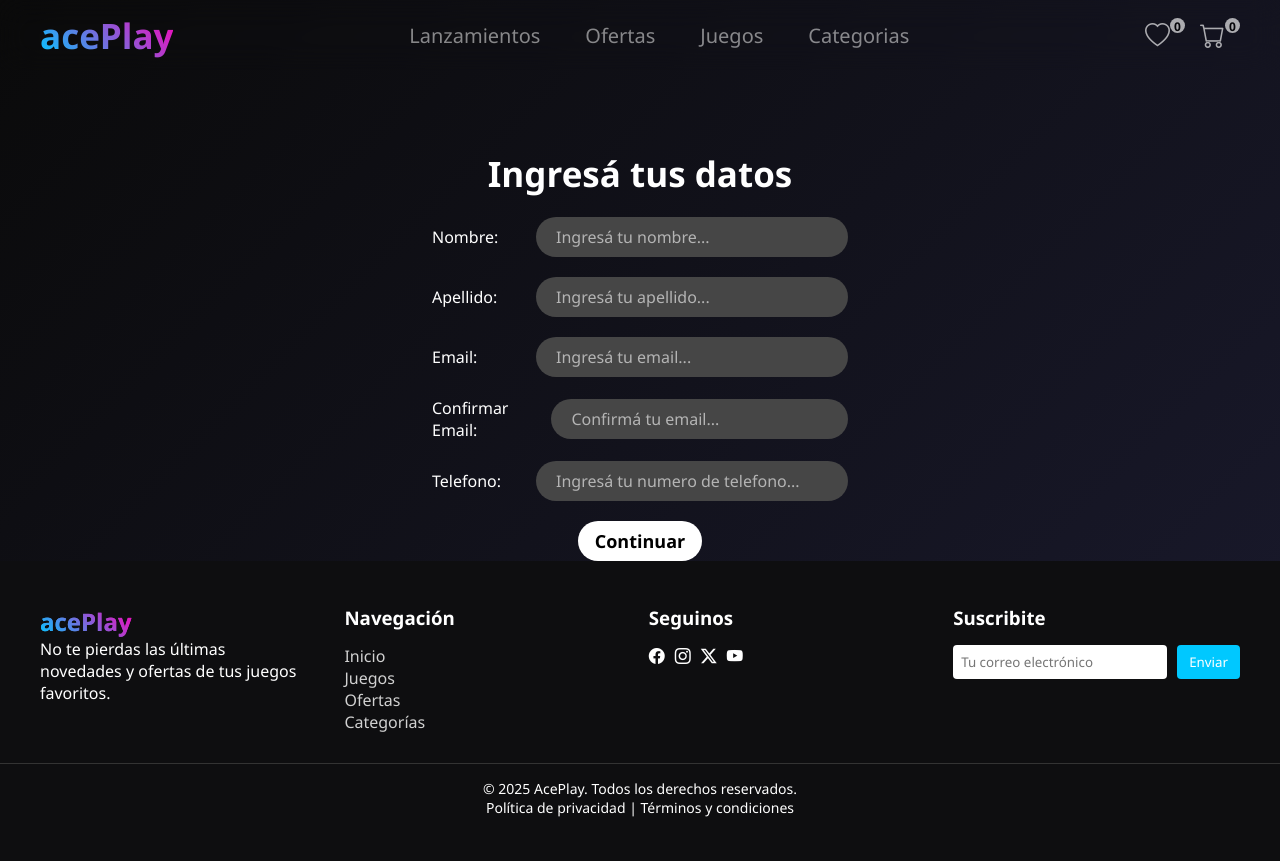
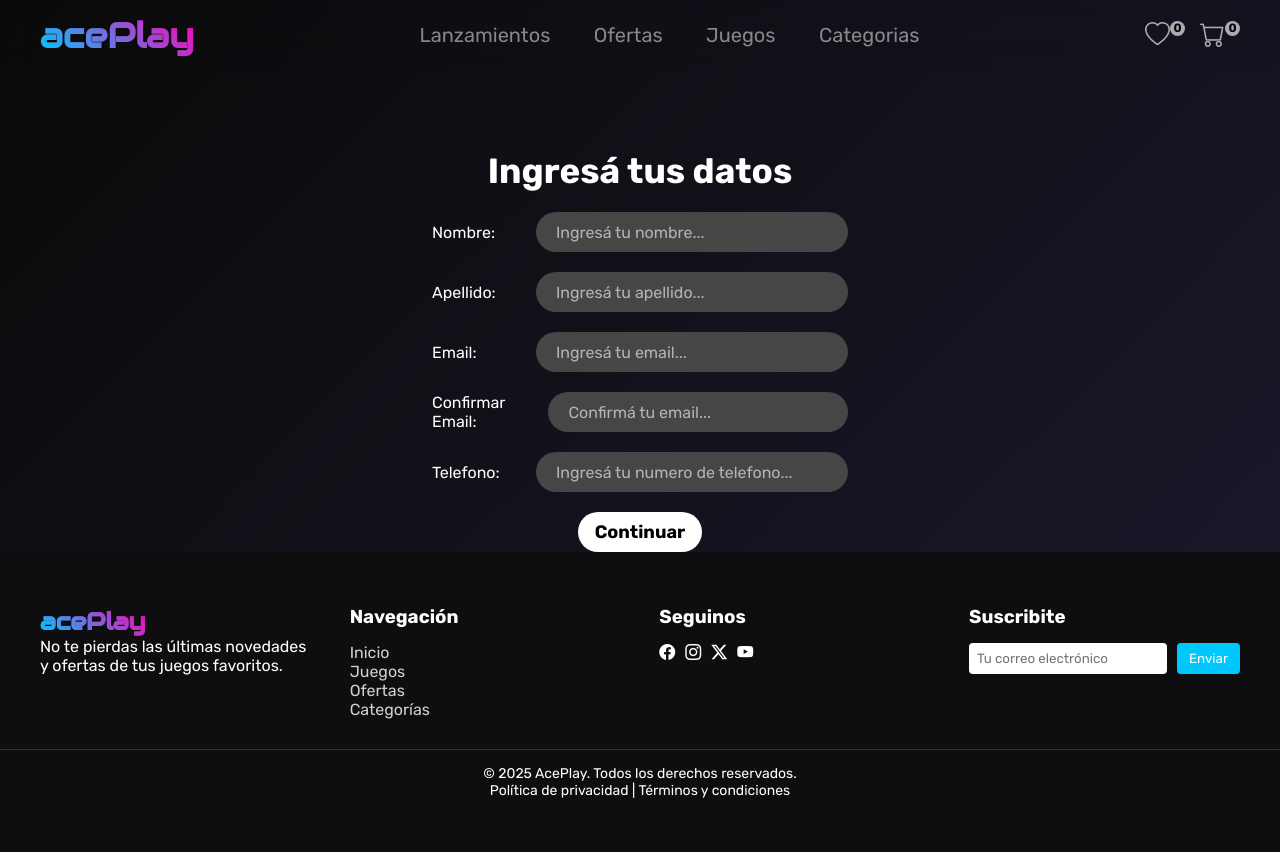
Before and after one commit to manuelAgustinRodriguezGarcia/ecommerce-Ace-Play_reactjs, a React (Create React App) app: page /checkout in a window 1280 px wide. Built offline with nearby package versions, Linux system fonts and the light colour scheme.

Commit message:
Cambio de tipografia general y cambios en diseño de jeugos data

```diff
--- a/src/components/juegos/JuegoData.jsx
+++ b/src/components/juegos/JuegoData.jsx
@@ -158,6 +158,7 @@ export const JuegoData = () => {
                     </div>
                   </div>
                 </div>
+                <h3>Requisitos de Sistema</h3>
               </div>
               <div className='data_juego_info_cta'>
                 <img src={juego.background_image} alt="" />
--- a/src/css/App.css
+++ b/src/css/App.css
@@ -1,11 +1,15 @@
 @import url("https://fonts.googleapis.com/css2?family=Play:wght@400;700&display=swap");
+@import url("https://fonts.googleapis.com/css2?family=Audiowide&display=swap");
+@import url("https://fonts.googleapis.com/css2?family=Poppins:ital,wght@0,100;0,200;0,300;0,400;0,500;0,600;0,700;0,800;0,900;1,100;1,200;1,300;1,400;1,500;1,600;1,700;1,800;1,900&display=swap");
+@import url("https://fonts.googleapis.com/css2?family=Nunito:ital,wght@0,200..1000;1,200..1000&display=swap");
+@import url("https://fonts.googleapis.com/css2?family=Rubik:ital,wght@0,300..900;1,300..900&display=swap");
 * {
   color: #fff;
   box-sizing: border-box;
   margin: 0;
   padding: 0;
   line-height: normal;
-  font-family: "segoe ui", "sans-serif";
+  font-family: "rubik", "sans-serif";
   scroll-behavior: smooth;
 }
 
@@ -26,7 +30,7 @@ a {
 }
 
 .degrade {
-  font-family: "Segoe UI", sans-serif;
+  font-family: "audiowide", sans-serif;
   font-weight: 900;
   position: relative;
   display: inline-block;
@@ -788,8 +792,9 @@ a {
 }
 .landing_links--item {
   width: 30%;
-  height: auto;
+  height: 300px;
   padding: 50px;
+  align-content: center;
   background-color: rgba(0, 0, 0, 0.2);
   transition: all 0.5s ease-in-out;
   -webkit-backdrop-filter: blur(10px);
@@ -1473,7 +1478,7 @@ a {
   align-items: center;
 }
 .data_juego_info {
-  background-color: rgba(0, 0, 0, 0.5);
+  background-color: rgba(0, 0, 0, 0.7);
   border: solid 2px rgba(124, 124, 124, 0.5);
   top: 70px;
   display: flex;
@@ -1496,6 +1501,8 @@ a {
 }
 .data_juego_info_cont h3 {
   font-size: 20px;
+  border-top: solid 2px rgba(255, 255, 255, 0.2);
+  padding-top: 5px;
 }
 .data_juego_info_cont_title {
   margin-bottom: 10px;
@@ -1606,9 +1613,6 @@ a {
   position: relative;
   margin-bottom: 10px;
 }
-.data_juego_info_cont_text h3 {
-  font-size: 20px;
-}
 .data_juego_info_cont_text .corto {
   overflow: hidden;
   transition: max-height 0.3s ease-in-out;
@@ -1682,7 +1686,7 @@ a {
   display: flex;
   flex-direction: column;
   justify-content: center;
-  width: 200px;
+  width: fit-content;
   height: 200px;
 }
 .data_juego_info_cont_rating_number h2 {
@@ -1697,6 +1701,7 @@ a {
   width: 100%;
 }
 .data_juego_info_cont_rating_perc h4 {
+  font-size: 18px;
   font-weight: normal;
   width: fit-content;
 }
@@ -1795,9 +1800,10 @@ a {
 }
 .data_juego_info_cta_btns_buy {
   position: relative;
+  overflow: hidden;
   background-color: #252525;
-  overflow: hidden;
-  z-index: 3;
+  border: none;
+  z-index: 2;
 }
 .data_juego_info_cta_btns_buy span {
   position: relative;
@@ -1816,7 +1822,7 @@ a {
   height: 350%;
   background: linear-gradient(90deg, rgb(0, 200, 255), rgb(255, 0, 183));
   position: absolute;
-  top: 100%;
+  top: 110%;
   left: -10%;
   border-radius: 80%;
 }
@@ -1840,7 +1846,8 @@ a {
 .data_juego_info_cta_btns_favCart button:hover .bi-cart {
   color: rgb(0, 255, 120);
 }
-.data_juego_info_cta_btns_favCart .bi-heart, .data_juego_info_cta_btns_favCart .bi-cart {
+.data_juego_info_cta_btns_favCart .bi-heart,
+.data_juego_info_cta_btns_favCart .bi-cart {
   transition: color 0.3s ease-in-out;
 }
 
--- a/src/pages/Juegos.jsx
+++ b/src/pages/Juegos.jsx
@@ -57,8 +57,8 @@ export const Juegos = () => {
               {listaJuegos.map((juego) =>
               (<JuegoItem key={juego.id} data={juego} />
               ))}
-              <div className='bubble'></div>
-              <div className='bubble b-1'></div>
+              {/* <div className='bubble'></div>
+              <div className='bubble b-1'></div> */}
               <div className='juegos_list_btns'>
                 <button onClick={backPage} className={currentPage === 1 ? 'hidden' : ''}>{currentPage > 1 ? currentPage - 1 : ''}</button>
                 <h4>{currentPage}</h4>
--- a/src/scss/base/reset.scss
+++ b/src/scss/base/reset.scss
@@ -1,4 +1,8 @@
 @import url('https://fonts.googleapis.com/css2?family=Play:wght@400;700&display=swap');
+@import url('https://fonts.googleapis.com/css2?family=Audiowide&display=swap');
+@import url('https://fonts.googleapis.com/css2?family=Poppins:ital,wght@0,100;0,200;0,300;0,400;0,500;0,600;0,700;0,800;0,900;1,100;1,200;1,300;1,400;1,500;1,600;1,700;1,800;1,900&display=swap');
+@import url('https://fonts.googleapis.com/css2?family=Nunito:ital,wght@0,200..1000;1,200..1000&display=swap');
+@import url('https://fonts.googleapis.com/css2?family=Rubik:ital,wght@0,300..900;1,300..900&display=swap');
 
 * {
   color: #fff;
@@ -6,7 +10,7 @@
   margin: 0;
   padding: 0;
   line-height: normal;
-  font-family: 'segoe ui', 'sans-serif';
+  font-family: 'rubik', 'sans-serif';
   scroll-behavior: smooth;
 }
 
@@ -28,7 +32,7 @@ a {
 
 
 .degrade {
-  font-family: 'Segoe UI', sans-serif;
+  font-family: 'audiowide', sans-serif;
   font-weight: 900;
   position: relative;
   display: inline-block; // necesario para que el ::before tenga la misma anchura
--- a/src/scss/pages/Inicio.scss
+++ b/src/scss/pages/Inicio.scss
@@ -70,8 +70,9 @@
 
     &--item {
       width: 30%;
-      height: auto;
+      height: 300px;
       padding: 50px;
+      align-content: center;
       background-color: rgba(0, 0, 0, 0.2);
       transition: all 0.5s ease-in-out;
       -webkit-backdrop-filter: blur(10px);
```
Also changed, not shown: src/scss/pages/DataJuego.scss (+27 -9 lines), 1 other file (tests, documents, lock files or other folders).
